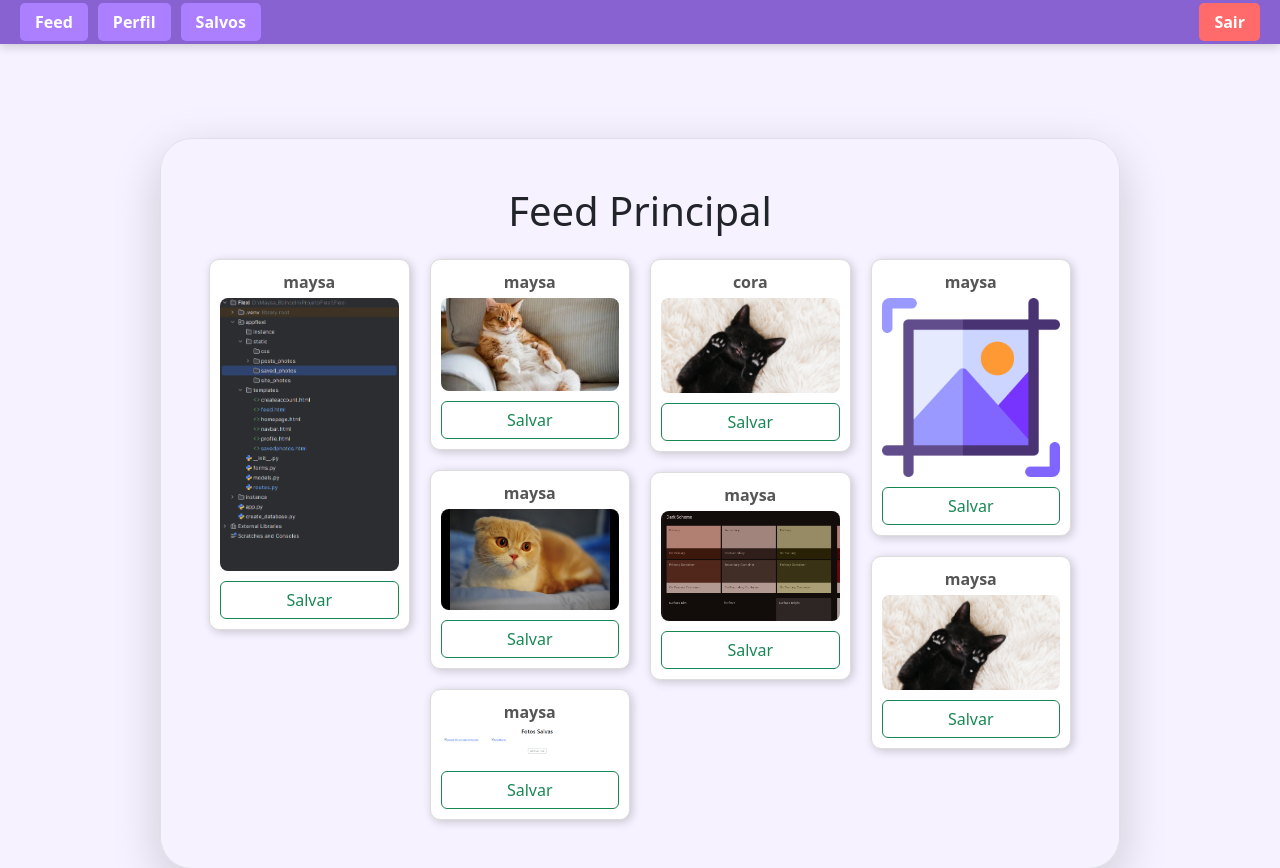
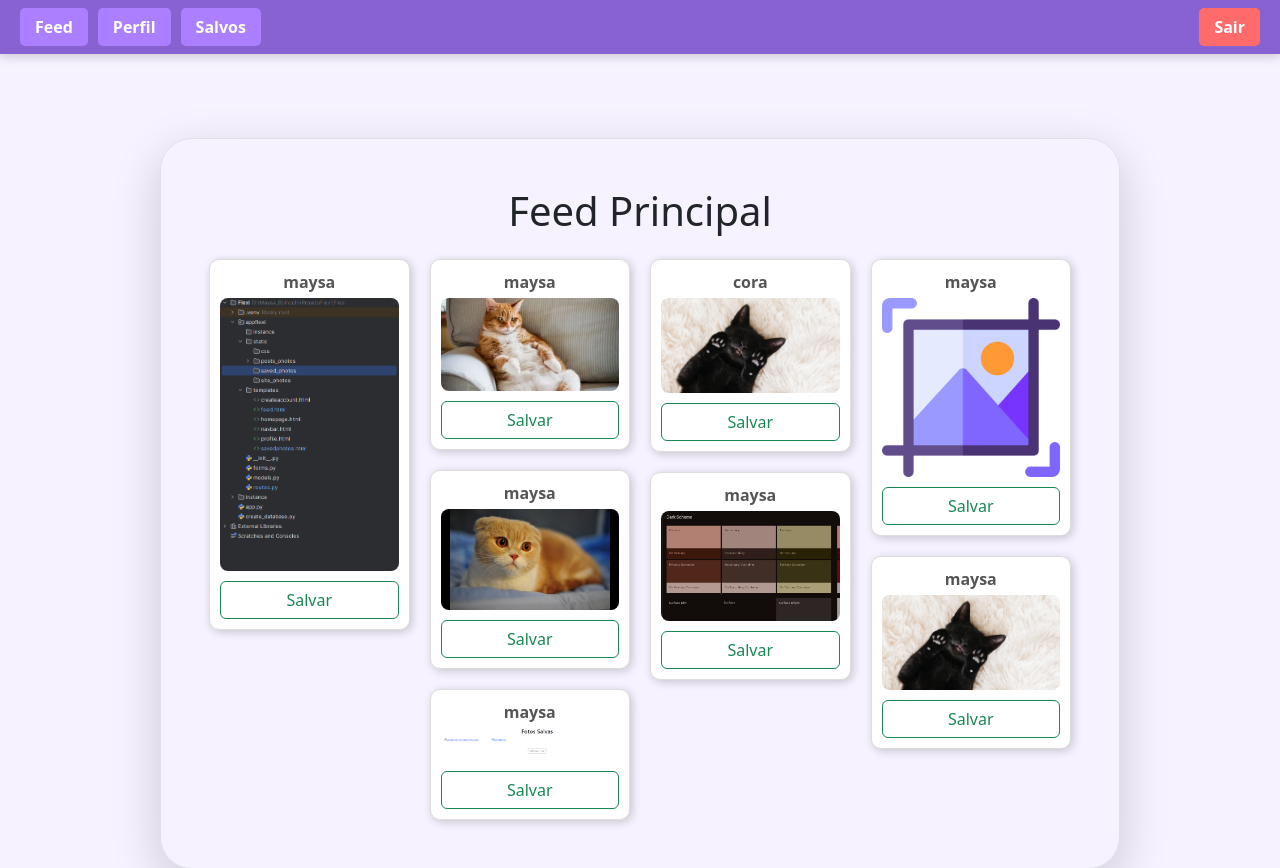
Before and after one commit to Maysa-Soares/Projeto-Flexi, a Flask app: page /feed in a window 1280 px wide. Shown: the top 868 px of the page. Run offline with Flask 3, Linux system fonts and the light colour scheme; a user stored in the database is signed in.

Commit message:
Adjust navbar padding for improved layout
Increased padding in the navbar for better spacing.

```diff
--- a/appflexi/templates/navbar.html
+++ b/appflexi/templates/navbar.html
@@ -1,4 +1,4 @@
-<nav style="background-color:#8962D2; padding:10px 20px; position:fixed; top:0; left:0; width:100%; z-index:1000; box-shadow:0 2px 10px rgba(0,0,0,0.2);">
+<nav style="background-color:#8962D2; padding:15px 20px; position:fixed; top:0; left:0; width:100%; z-index:1000; box-shadow:0 2px 10px rgba(0,0,0,0.2);">
     <ul style="list-style:none; margin:0; padding:0; display:flex; justify-content:space-between; align-items:center;">
         <div style="display:flex; gap:10px;">
             <li>
```
